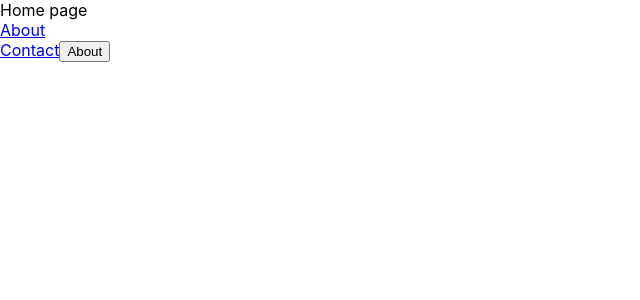
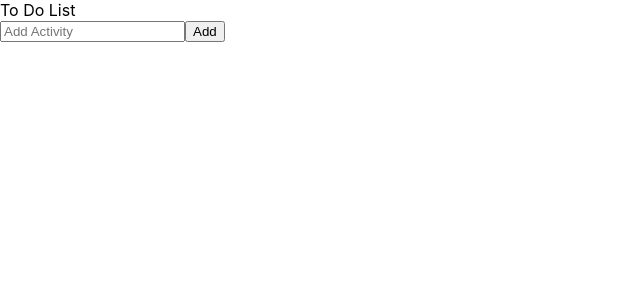
Before and after one commit to Sai-Rane/reactPractice, a React (Create React App) app: page / in a window 1280 px wide. Shown: the top 300 px of the page, without its empty margins (0-640 px from the left). Built offline with nearby package versions, Linux system fonts and the light colour scheme.

Commit message:
todo project

```diff
--- a/src/App.js
+++ b/src/App.js
@@ -5,7 +5,8 @@ import { Provider } from "react-redux";
 // import Hook from "./CustomHook/Hook";
 // import Redux from "./Redux/Redux";
 import store from "./Redux/Store";
-import Route1 from "./Router/Route1";
+// import Route1 from "./Router/Route1";
+import ToDo from "./ToDoList/ToDo";
 // import Counter from "./UseReducerNew/Counter";
 // import UseStateWithArray from "./useState/UseStateWithArray";
 // import Callback from "./UseCallback/Callback";
@@ -37,7 +38,8 @@ function App() {
         {/* <Hook /> */}
         {/* <Controlled /> */}
         {/* <Uncontrolled /> */}
-        <Route1 />
+        {/* <Route1 /> */}
+        <ToDo />
       </div>
     </Provider>
   );
--- /dev/null
+++ b/src/ToDoList/ToDo.js
@@ -0,0 +1,64 @@
+// https://www.youtube.com/watch?v=GD_G41vWAJc&t=2s
+
+import React, { useState } from "react";
+
+const ToDo = () => {
+  const [activity, setActivity] = useState("");
+  const [listdata, setListdata] = useState([]);
+
+  function addActivity() {
+    // setListdata([...listdata, activity]);
+    // console.log("listdata", listdata);
+
+    setListdata((listdata) => {
+      const updatedList = [...listdata, activity];
+      console.log("updatedList", updatedList);
+      setActivity(""); //making the input field empty after clicking on Add Activity button
+      return updatedList;
+    });
+  }
+
+  function removeActivity(i) {
+    console.log("index", i);
+    const updatedList = listdata.filter((ele, ind) => {
+      return i != ind;
+    });
+    setListdata(updatedList);
+  }
+
+  return (
+    <>
+      <div>To Do List</div>
+      <input
+        type="text"
+        placeholder="Add Activity"
+        value={activity}
+        onChange={(e) => {
+          setActivity(e.target.value);
+        }}
+      />
+      <button onClick={addActivity}>Add</button>
+      {/* <div>{listdata}</div> */}
+
+      {listdata != [] && //checking first that listdata should not be empty
+        listdata.map((e, i) => {
+          console.log("list", e);
+          return (
+            <div key={i}>
+              <span>{e}</span>
+              <button
+                onClick={() => {
+                  removeActivity(i);
+                }}
+              >
+                Remove
+              </button>
+            </div>
+          );
+        })}
+      <br></br>
+    </>
+  );
+};
+
+export default ToDo;
--- a/src/useState/Usestate.js
+++ b/src/useState/Usestate.js
@@ -1,4 +1,7 @@
 //Why useState - We can't directly update our variable in react for that we need a function
+// useState is asynchronous in react
+// Javascript is synchronous and single threaded language(i.e code will be exceuted one line at a time and in order)
+// But callback functions give us the power of asynchronous operation
 import React, { useState } from "react";
 
 const Usestate = () => {
```
